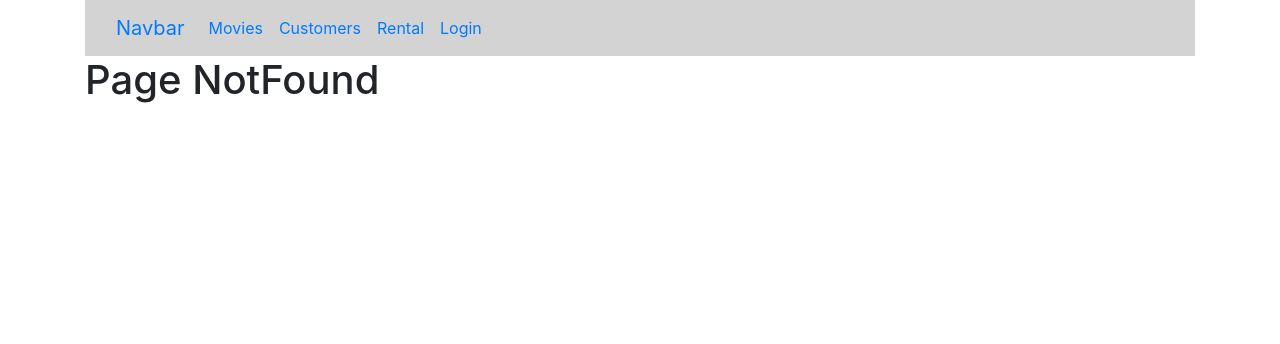
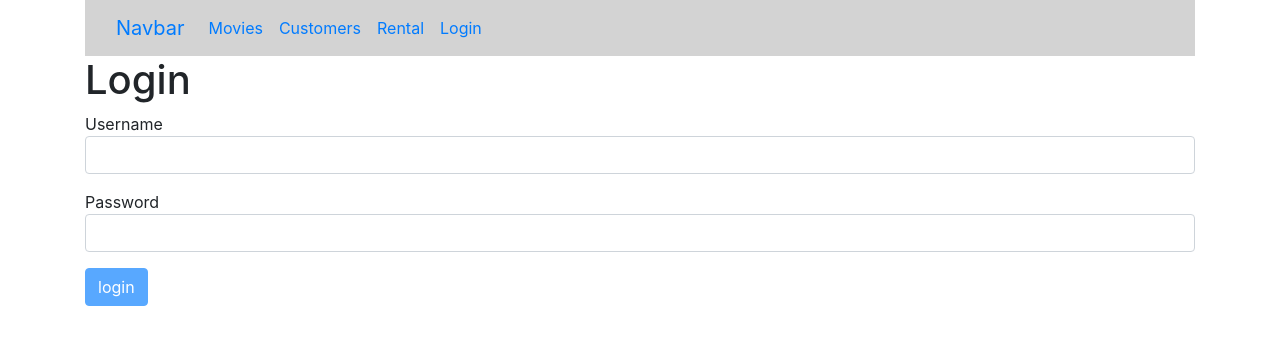
Before and after one commit to sardarshoaib791/vidlyMovies, a React (Create React App) app: page /loginForm in a window 1280 px wide. Before the commit this address led to /not-found. Shown: the top 344 px of the page. Built offline with nearby package versions, Linux system fonts and the light colour scheme.

Commit message:
Login Name to Login Form

```diff
--- a/src/App.js
+++ b/src/App.js
@@ -10,7 +10,7 @@ import MoviesForm from './componets/moviesForm';
 import NotFound from './componets/notFount';
 import Rentals from './componets/rentals';
 import Navebar1 from './componets/navBar1';
-import Login from './componets/login';
+import LoginForm from './componets/loginForm';
 
 
 
@@ -76,7 +76,7 @@ class App extends Component {
                {/* <Movies/> */}
                <Navebar1/>
                <Switch>
-               <Route path="/login" component={Login}></Route>
+               <Route path="/loginForm" component={LoginForm}></Route>
                <Route path="/movies/:id" component={MoviesForm}></Route>
                <Route path="/movies" component={Movies}></Route>
                <Route path="/customers" component={Customers}></Route>
--- a/src/componets/login.jsx
+++ b/src/componets/loginForm.jsx
@@ -4,7 +4,7 @@ import  Joi, { abort }  from 'joi-browser';
 import { error } from 'jquery';
 
 
-class Login extends Component {
+class LoginForm extends Component {
     state = {
         account: { username: "", password: "" },
         errors: {}
@@ -82,4 +82,4 @@ class Login extends Component {
     }
 }
 
-export default Login;
+export default LoginForm;
--- a/src/componets/navBar1.jsx
+++ b/src/componets/navBar1.jsx
@@ -20,7 +20,7 @@ const Navebar1 = () => {
             <NavLink className="nav-link" to="/rentals">Rental</NavLink>
           </li>
           <li className="nav-item">
-            <NavLink className="nav-link" to="/login">Login</NavLink>
+            <NavLink className="nav-link" to="/loginForm">Login</NavLink>
           </li>
         </ul>
       </div>
```
